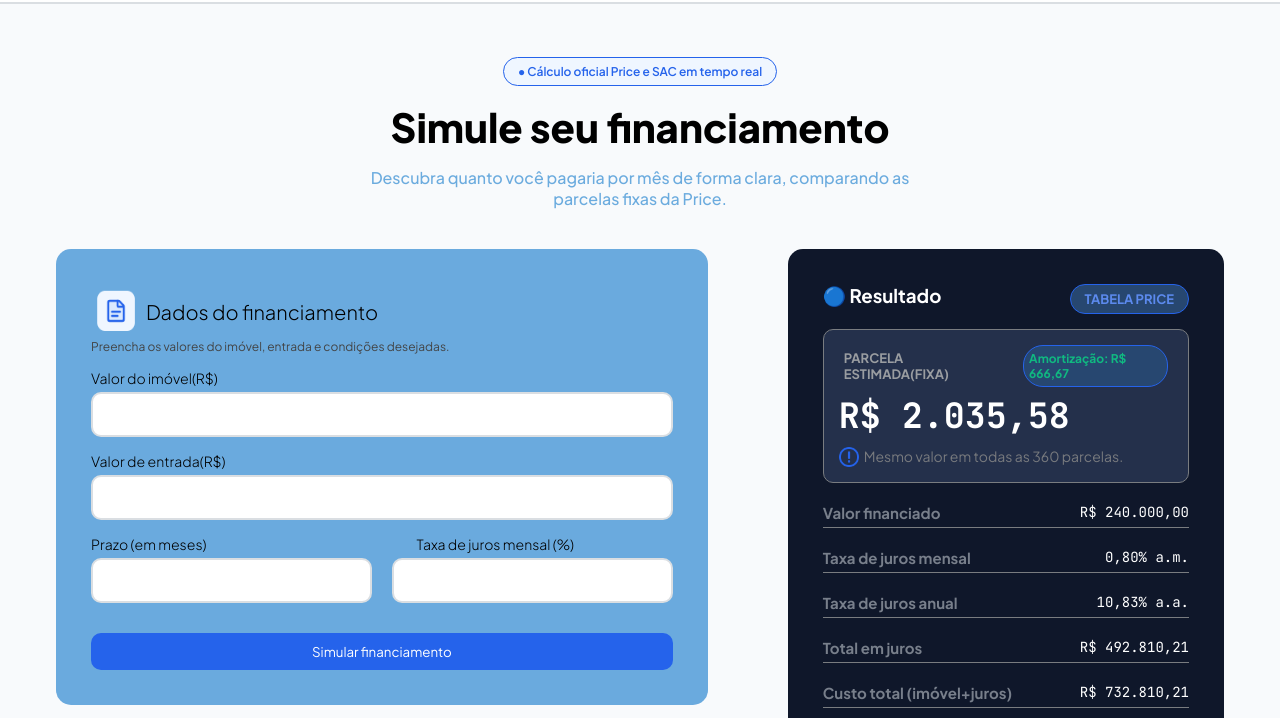
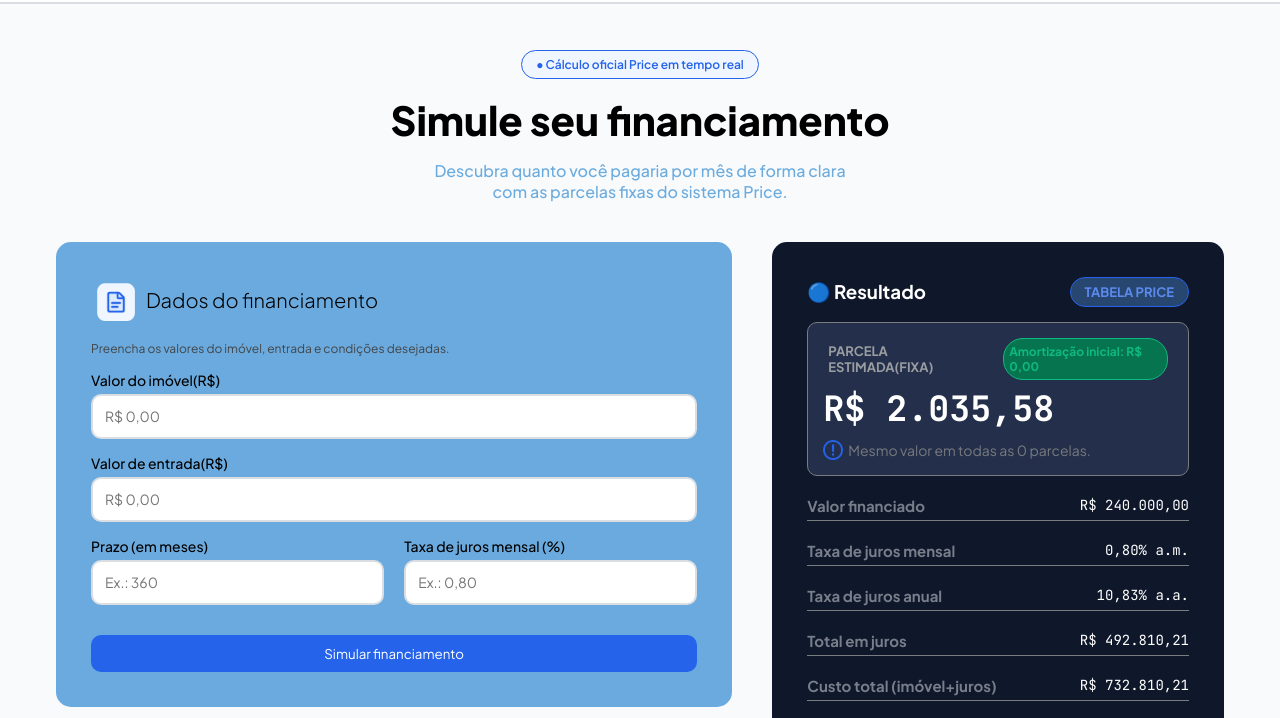
Before and after one commit to livialossavaro/Calculadora-financeira-price, a plain HTML site: page index.html in a window 1280 px wide. Shown: the part 70-788 px from the top of the page. Drawn offline with Linux system fonts and the light colour scheme; a web font is replaced by a local one.

Commit message:
1.2.1 - code optimization

```diff
--- a/index.html
+++ b/index.html
@@ -1,12 +1,14 @@
 <!DOCTYPE html>
-<html lang="PT-br">
+<html lang="pt-BR">
 
 <head>
     <meta charset="UTF-8">
     <meta name="viewport" content="width=device-width, initial-scale=1.0">
     <meta name="description" content="Descubra, através da nossa calculadora, quanto irá pagar em seu financiamento! É fácil e rápido!">
-    <meta name="keywords" content="Financiamento imobiliário, calculadora, financeiro, tabelas Sac e price">
+    <meta name="keywords" content="Financiamento imobiliário, calculadora, financeiro, tabela price">
+
     <title>Calculadora de financiamento</title>
+
     <link rel="icon" type="image/png" href="./images/Calculator_logo.png">
     <link rel="stylesheet" href="style.css">
 </head>
@@ -18,6 +20,7 @@
             <h2>Simula<strong>Fácil</strong></h2>
             <p>Simulador imobiliário</p>
         </div>
+
         <div class="nav-links">
             <a href="#calculator">Simulador</a>
             <a href="#table">Tabela</a>
@@ -25,88 +28,109 @@
         </div>
     </nav>
 
-    <div class="calculator">
-        <div class="title">
-            <p>● Cálculo oficial Price e SAC em tempo real</p>
+    <main class="calculator">
+        <section class="title">
+            <p>● Cálculo oficial Price em tempo real</p>
             <h1>Simule seu financiamento</h1>
-            <h3>Descubra quanto você pagaria por mês de forma clara, comparando as <br>parcelas fixas da Price.</h3>
-        </div>
+            <h3>Descubra quanto você pagaria por mês de forma clara <br> com as parcelas fixas do sistema Price.</h3>
+        </section>
 
-        <div class="container">
+        <section class="container">
             <div class="inputs">
                 <div class="input-title">
                     <img src="./images/file.png" alt="ícone">
                     <h3>Dados do financiamento</h3>
                 </div>
+
                 <div class="p-title">
                     <p>Preencha os valores do imóvel, entrada e condições desejadas.</p>
                 </div>
 
+                <form id="financing-form">
+
                 <label for="valor">Valor do imóvel(R$)</label>
-                <input type="text" class="valor" id="valor" required>
+                <input type="text" name="valor" id="valor" placeholder="R$ 0,00" required>
 
                 <label for="entrada">Valor de entrada(R$)</label>
-                <input type="text" name="entrada" id="entrada" required>
+                <input type="text" name="entrada" id="entrada" placeholder="R$ 0,00" required>
 
-            <div class="taxas-lable">
+            <div class="taxas-label">
                 <label for="prazo">Prazo (em meses)</label>
-                <label for="valor">Taxa de juros mensal (%)</label>
+                <label for="juros">Taxa de juros mensal (%)</label>
+            </div>
+
+            <div class="taxas">
+                <input type="number" name="prazo" id="prazo" placeholder="Ex.: 360" min="1" required>
+                <input type="number" name="juros" id="juros" placeholder="Ex.: 0,80" min="0" step="0.01" required>
+            </div>
+
+            <button type="submit">Simular financiamento</button>
+
+            </form>
 
             </div>
-            <div class="taxas">
-                <input type="text" name="prazo" id="prazo" required>
-                <input type="text" name="juros" id="juros" required>
-            </div>
 
-            <button>Simular financiamento</button>
-            </div>
-            <div class="options">
-
-            </div>
             <div class="results">
                 <div class="result-title">
                     <h3>🔵 Resultado</h3>
                     <p>TABELA PRICE</p>
                 </div>
+
                 <div class="parcela">
                     <div class="parcela-title">
                         <h3>PARCELA ESTIMADA(FIXA)</h3>
-                        <p>Amortização: R$ 666,67</p>
+                        <p>Amortização inicial: <span id="amortizacao-inicial">R$ 0,00</span></p>
                     </div>
-                    <h2>R$ 2.035,58</h2>
+
+                    <h2 id="valor-parcela">R$ 2.035,58</h2>
+
                     <div class="alerta">
                         <img src="./images/ponto-de-exclamacao.png" alt="ícone">
-                        <p>Mesmo valor em todas as 360 parcelas.</p>
+                        <p>Mesmo valor em todas as <span id="quantidade-parcelas">0</span> parcelas.</p>
                     </div>
                 </div>
+
                 <div class="result-info">
+
                     <div class="dados">
                         <h3>Valor financiado</h3>
-                        <p>R$ 240.000,00</p>
+                        <p id="valor-financiado">R$ 240.000,00</p>
                     </div>
+
                     <div class="dados">
                         <h3>Taxa de juros mensal</h3>
-                        <p>0,80% a.m.</p>
+                        <p id="taxa-mensal">0,80% a.m.</p>
                     </div>
+
                     <div class="dados">
                         <h3>Taxa de juros anual</h3>
-                        <p>10,83% a.a.</p>
+                        <p id="taxa-anual">10,83% a.a.</p>
                     </div>
+
                     <div class="dados">
                         <h3>Total em juros</h3>
-                        <p>R$ 492.810,21</p>
+                        <p id="total-juros">R$ 492.810,21</p>
                     </div>
+
                     <div class="dados">
                         <h3>Custo total (imóvel+juros)</h3>
-                        <p>R$ 732.810,21</p>
+                        <p id="custo total">R$ 732.810,21</p>
                     </div>
+
                     <div class="tip">
                         <h3>Dica do simulador:</h3>
-                        <p>No sistema Price as parcelas começam mais baixas que no SAC, facilitando a aprovação do crédito, porém o total final pago em juros costuma ser superior.</p>
+                        <p>
+                            No sistema Price, o valor da parcela permanece fixo durante
+                            todo o financiamento. No início, uma parte maior da parcela
+                            corresponde aos juros; com o passar do tempo, a amortização
+                            aumenta.
+                        </p>
                     </div>
                 </div>
             </div>
-        </div>
-    </div>
+        </section>
+    </main>
+
+    <script src="script.js"></script>
 </body>
 </html>
--- a/style.css
+++ b/style.css
@@ -24,6 +24,7 @@ nav {
     top: 0;
     left: 0;
     width: 100%;
+    z-index: 1000;
 }
 
 .nav-logo {
@@ -39,7 +40,7 @@ nav {
     margin-left: 10px;
 }
 
-strong {
+.nav-logo strong {
     color: #2563eb;
 }
 
@@ -65,6 +66,10 @@ strong {
     text-decoration: none;
 }
 
+.nav-links a:hover {
+    color: #2563eb;
+}
+
 .calculator {
     max-width: 1200px;
     margin: 2rem auto;
@@ -76,9 +81,6 @@ strong {
     margin-bottom: 2.5rem;
 }
 
-.nav-links a:hover {
-    color: #2563eb;
-}
 
 .title p {
     display: inline-block;
@@ -88,8 +90,7 @@ strong {
     background-color: #eff6ff;
     border: #2563eb solid 1px;
     padding: 6px 14px;
-    margin-top: 15px;
-    margin-bottom: 0;
+    margin-top: 8px;
     border-radius: 20px;
 }
 
@@ -110,6 +111,7 @@ strong {
     display: flex;
     flex-direction: row;
     gap: 40px;
+    align-items: self-start;
 }
 
 .inputs {
@@ -119,7 +121,6 @@ strong {
     padding: 35px;
     border-radius: 15px;
     width: 60%;
-    height: 60%;
 }
 
 .input-title {
@@ -131,44 +132,20 @@ strong {
 .input-title img {
     width: 50px;
     height: auto;
-}
-
-.input-title h3 {
-    margin-bottom: 7px;
+    margin-bottom: 20px;
 }
 
 .inputs h3 {
     font-size: 20px ;
-    margin-top: 15px;
     font-weight: 300;
+    margin-top: 10px;
 }
 
 label {
+    display: block;
     font-size: 14px;
     margin-top: 15px;
-    font-weight: 300;
-}
-
-.taxas-lable {
-    display: flex;
-    flex-direction: row;
-    gap: 210px;
-}
-
-.options {
-    display: flex;
-    flex-direction: row;
-    gap: 20px;
-}
-
-.taxas {
-    display: flex;
-    flex-direction: row;
-    gap: 20px;
-}
-
-.taxas input {
-    width: 50%;
+    font-weight: 500;
 }
 
 input {
@@ -177,16 +154,35 @@ input {
     border-radius: 10px;
     width: 100%;
     height: 45px;
+    padding: 0 12px;
+    font-size: 14px;
+    outline: none;
+}
+
+.taxas-label {
+    display: grid;
+    grid-template-columns: 1fr 1fr;
+    gap: 20px;
+}
+
+.taxas {
+    display: grid;
+    grid-template-columns: 1fr 1fr;
+    gap: 20px;
+}
+
+.taxas input {
+    width: 100%;
 }
 
 .p-title {
     color: #434547;
-    margin-top: 8px;
     font-size: 12px;
 }
 
 .container button {
     margin-top: 30px;
+    width: 100%;
     padding: 10px;
     background-color: #2563eb;
     color: #fff;
@@ -206,6 +202,7 @@ input {
     display: flex;
     flex-direction: row;
     justify-content: space-between;
+    align-items: center;
     padding-bottom: 15px;
 }
 
@@ -221,16 +218,6 @@ input {
     border: #2563eb solid 1px;
     padding: 6px 14px;
     border-radius: 20px;
-}
-
-.parcela-title {
-    display: flex;
-    flex-direction: row;
-}
-
-.ultima-parcela {
-    display: flex;
-    flex-direction: row;
 }
 
 .parcela {
@@ -250,6 +237,7 @@ input {
 .parcela-title {
     display: flex;
     flex-direction: row;
+    justify-content: space-between;
     gap: 20px;
 }
 
@@ -264,8 +252,8 @@ input {
     font-size: 12px;
     color: #10b981;
     font-weight: 700;
-    background-color: #274770;
-    border: #2563eb solid 1px;
+    background-color: #05744f;
+    border: #10b981 solid 1px;
     padding: 5px;
     border-radius: 20px;
     margin-right: 5px;
@@ -273,7 +261,7 @@ input {
 
 .alerta {
     display: flex;
-    flex-direction: row;
+    align-items: center;
     gap: 5px;
     margin-top: 8px;
 }
@@ -292,7 +280,7 @@ input {
     display: flex;
     flex-direction: row;
     justify-content: space-between;
-    gap: 50px;
+    gap: 20px;
     margin-top: 20px;
     border-bottom: #797c80 solid 1px;
     padding-bottom: 5px;
@@ -321,6 +309,7 @@ input {
     font-size: 15px;
 }
 
+
 .tip p {
     color: #a2b6e2;
     margin-top: 5px;
```
